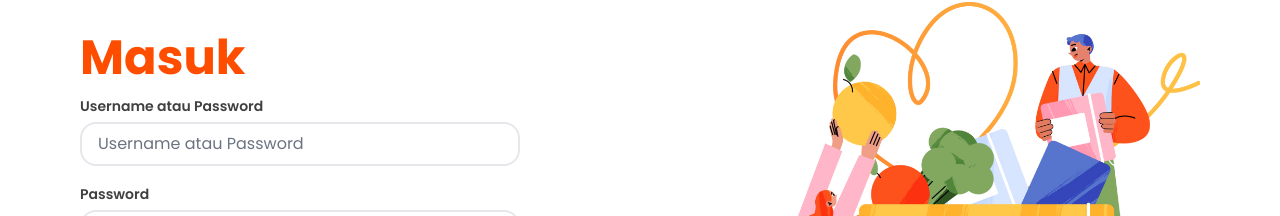
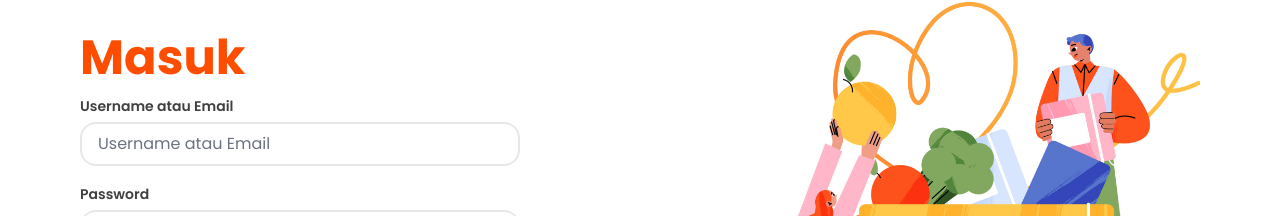
Before and after one commit to javierreansyah/Jembatan-Aroma, a React (Vite) app: page /masuk in a window 1280 px wide. Shown: the part 152-368 px from the top of the page. Built offline with nearby package versions, Linux system fonts and the light colour scheme.

Commit message:
fix name

```diff
--- a/src/components/Login.jsx
+++ b/src/components/Login.jsx
@@ -40,8 +40,8 @@ const Login = ({ setUserType }) => {
               <Input
                 id="email-username"
                 type="text"
-                placeholder="Username atau Password"
-                label="Username atau Password"
+                placeholder="Username atau Email"
+                label="Username atau Email"
                 value={usernameOrEmail}
                 handle={setUsernameOrEmail}
               />
@@ -55,7 +55,7 @@ const Login = ({ setUserType }) => {
               />
               <div>
                 {error && (
-                  <p className="text-wb-red">Username atau password salah!</p>
+                  <p className="text-wb-red">Username atau Email salah!</p>
                 )}
               </div>
               <div className="flex items-center justify-between">
```
